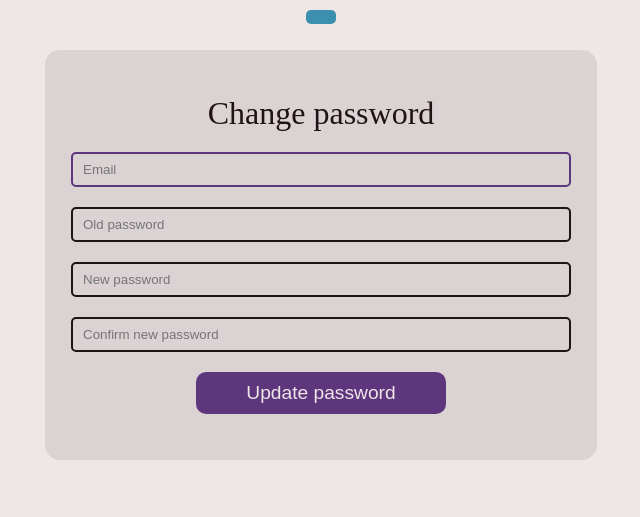
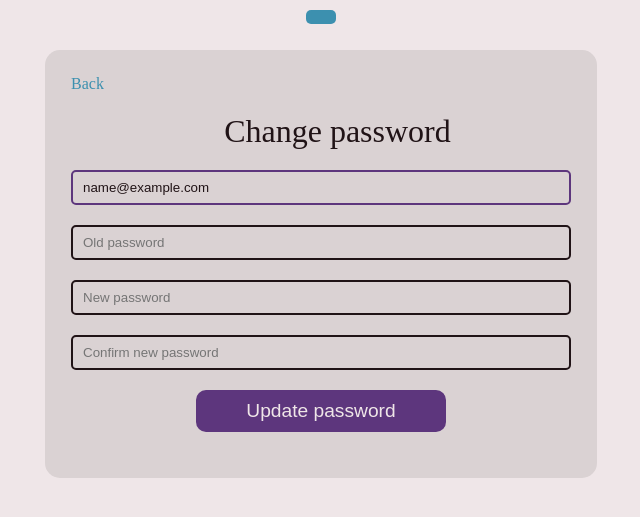
Before and after one commit to LukeNeedle/Secure-messaging, a Flask app: template templates/user_settings.html in a window 1280 px wide. Shown: the part 52-569 px from the top of the page, without its empty margins (319-959 px from the left). Run offline with Flask 2, Linux system fonts and the light colour scheme; the template is opened without the code that fills it: most values are stand-ins (such as "Sample title", 1, 10 or a date in 2020).

Commit message:
form data restoration - change password
incomplete as email isn't being loaded properly into the html template

```diff
--- a/app.py
+++ b/app.py
@@ -722,7 +722,7 @@ def user_settings():
         cleanedEmail = entry_cleaner(email, "email")
         if cleanedEmail != email.lower():
             print("Invalid email")
-            return render_template("user_settings.html", msg="Invalid Email", entry=["email"])
+            return render_template("user_settings.html", msg="Invalid Email", entry=["email"], savedEmail=cleanedEmail)
         del email
 
         #Password Validation
@@ -731,13 +731,13 @@ def user_settings():
         cleanedConfirmNewPassword = entry_cleaner(confirmNewPassword, "password")
         if cleanedOldPassword != oldPassword:
             print("Invalid old password")
-            return render_template("user_settings.html", msg="Old password contains illegal characters", entry=["old-password"])
+            return render_template("user_settings.html", msg="Old password contains illegal characters", entry=["old-password"], savedEmail=cleanedEmail)
         if cleanedNewPassword != newPassword:
             print("Invalid new password")
-            return render_template("user_settings.html", msg="New password contains illegal characters", entry=["new-password"])
+            return render_template("user_settings.html", msg="New password contains illegal characters", entry=["new-password"], savedEmail=cleanedEmail)
         if cleanedConfirmNewPassword != confirmNewPassword:
             print("Invalid confirm new password")
-            return render_template("user_settings.html", msg="Confirm new password contains illegal characters", entry=["confirm-new-password"])
+            return render_template("user_settings.html", msg="Confirm new password contains illegal characters", entry=["confirm-new-password"], savedEmail=cleanedEmail)
         del oldPassword
         del newPassword
         del confirmNewPassword
@@ -751,11 +751,11 @@ def user_settings():
         if result == None:
             connection.close()
             print("User not found")
-            return render_template("user_settings.html", msg="The email you entered isn't your email", entry=["email"])
+            return render_template("user_settings.html", msg="The email you entered isn't your email", entry=["email"], savedEmail=cleanedEmail)
         elif result[0].lower() != cleanedEmail.lower():
             connection.close()
             print("Invalid email")
-            return render_template("user_settings.html", msg="Your email contains illegal characters", entry=["email"])
+            return render_template("user_settings.html", msg="Your email contains illegal characters", entry=["email"], savedEmail=cleanedEmail)
 
         # Getting user's password
         cursor.execute(f"""SELECT passHash FROM Staff WHERE Email='{cleanedEmail}';""")
@@ -763,7 +763,7 @@ def user_settings():
         if result == None:
             connection.close()
             print("User not found")
-            return render_template("user_settings.html", msg="The email you entered isn't your email", entry=["email"])
+            return render_template("user_settings.html", msg="The email you entered isn't your email", entry=["email"], savedEmail=cleanedEmail)
         else:
             passHash = result[0]
 
@@ -772,19 +772,19 @@ def user_settings():
         if result == None:
             connection.close()
             print("User not found")
-            return render_template("user_settings.html", msg="The email you entered isn't your email", entry=["email"])
+            return render_template("user_settings.html", msg="The email you entered isn't your email", entry=["email"], savedEmail=cleanedEmail)
         else:
             salt = result[0]
 
         if passHash != hash_function.hash_variable(cleanedOldPassword, salt):
             connection.close()
             print("Old password isn't valid")
-            return render_template("user_settings.html", msg="Your old password doesn't match the password that you entered", entry=["old-password"])
+            return render_template("user_settings.html", msg="Your old password doesn't match the password that you entered", entry=["old-password"], savedEmail=cleanedEmail)
 
         if cleanedNewPassword != cleanedConfirmNewPassword:
             connection.close()
             print("New password and confirm new password aren't the same")
-            return render_template("user_settings.html", msg="Please use the same new password when confirming your new password", entry=["new-password", "confirm-new-password"])
+            return render_template("user_settings.html", msg="Please use the same new password when confirming your new password", entry=["new-password", "confirm-new-password"], savedEmail=cleanedEmail)
 
         cursor.execute(f"""UPDATE Staff SET PassHash = '{hash_function.hash_variable(cleanedNewPassword, salt)}' WHERE StaffID = '{current_user.id}';""")
         result = cursor.fetchone()
--- a/static/css/user_settings.css
+++ b/static/css/user_settings.css
@@ -48,6 +48,14 @@ form {
     border-radius: 15px;
 }
 
+div.back a{
+    float: left;
+    margin-bottom: 3%;
+    cursor: pointer;
+    color: var(--accent);
+    padding-bottom: 10px;
+}
+
 form p.title {
     color: #201316;
     font-size: xx-large;
--- a/templates/user_settings.html
+++ b/templates/user_settings.html
@@ -29,11 +29,21 @@
 {% endif %}
 
 <form class="change-password" method="POST" action="{{url_for('user_settings')}}">
+    <div class="back">
+        <a href="{{url_for('dashboard')}}">
+            Back
+        </a>
+        <br>
+    </div>
     <p class="title">
         Change password
     </p>
     <div id="email">
-        <input type="email" name="email" placeholder="Email" autofocus="" required>
+        {% if savedEmail %}
+            <input type="email" name="email" placeholder="Email" value="{{savedEmail}}" autofocus="" required>
+        {% else %}
+            <input type="email" name="email" placeholder="Email" autofocus="" required>
+        {% endif %}
     </div>
     <div id="old-password">
         <input type="password" name="old-password" placeholder="Old password" required>
```
Also changed, not shown: templates/create_staff.html (+5 -5 lines).
